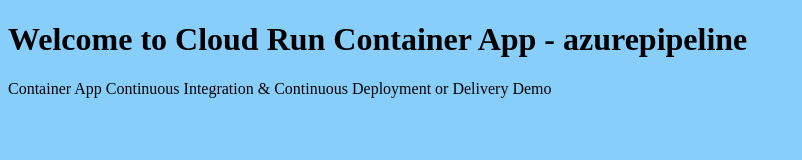
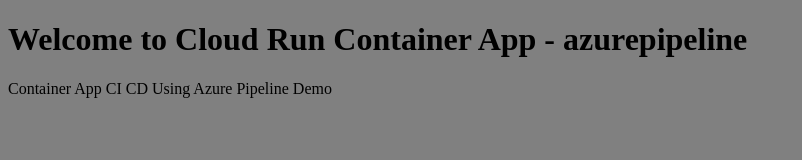
Before and after one commit to vimalprasathr/nginx-app, a website: page index.html in a window 1280 px wide. Shown: the whole page, without its empty margins (0-802 px from the left). Drawn offline with Linux system fonts and the light colour scheme.

Commit message:
Update index.html

```diff
--- a/index.html
+++ b/index.html
@@ -1,9 +1,9 @@
 <!DOCTYPE html>
 <html>
-<body style="background-color:lightskyblue;">
+<body style="background-color: gray;">
 
 <h1>Welcome to Cloud Run Container App - azurepipeline</h1>
-<p>Container App Continuous Integration & Continuous Deployment or Delivery Demo</p>
+<p>Container App CI CD Using Azure Pipeline Demo</p>
 
 </body>
 </html>
```
